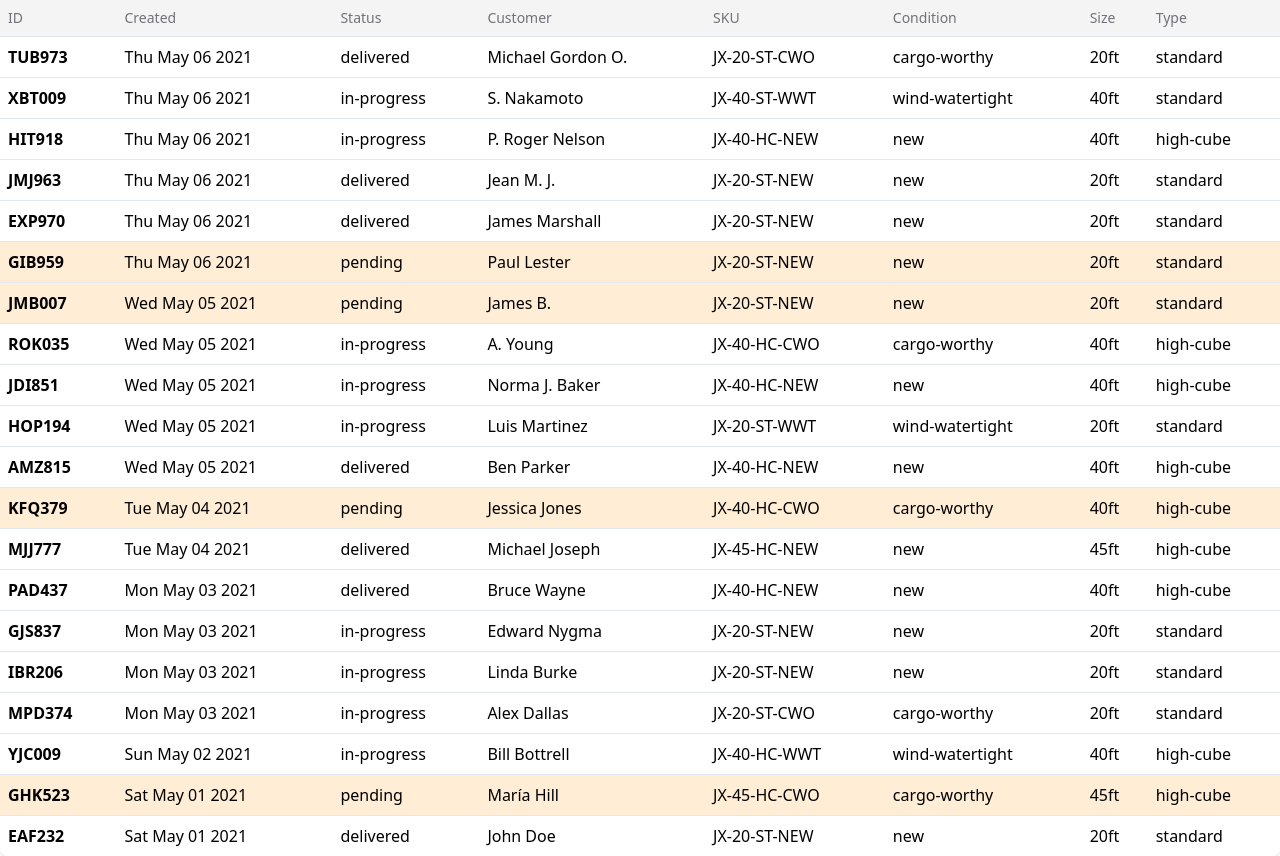
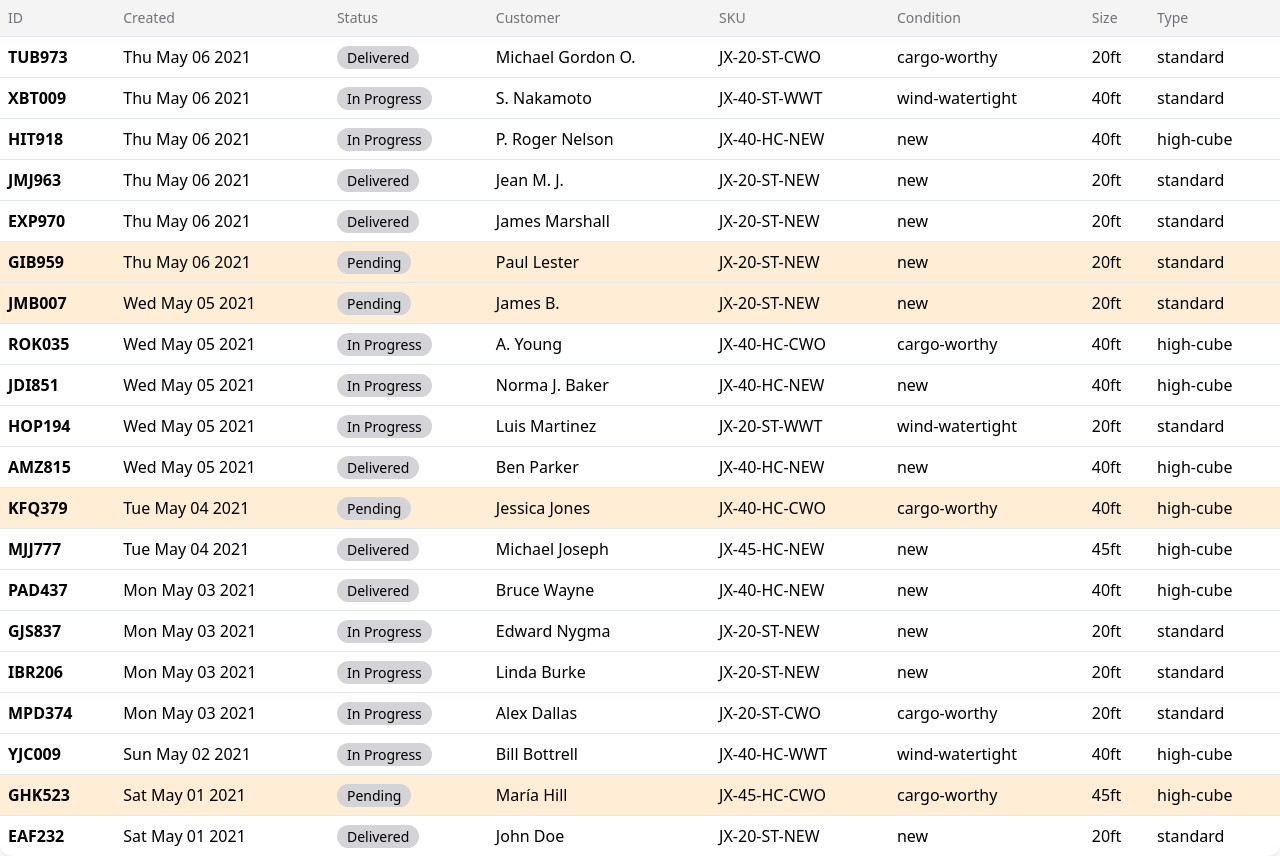
Before and after one commit to MstrZhang/boxhub-exercise, a React (Vite) app: page / in a window 1280 px wide. Built offline with nearby package versions, Linux system fonts and the light colour scheme.

Commit message:
add badge component and tweak types / styles

```diff
--- /dev/null
+++ b/src/@types/Status.ts
@@ -0,0 +1,11 @@
+export enum Status {
+  Delivered = 'delivered',
+  InProgress = 'in-progress',
+  Pending = 'pending',
+};
+
+export const StatusLabel = {
+  [Status.Delivered]: 'Delivered',
+  [Status.InProgress]: 'In Progress',
+  [Status.Pending]: 'Pending',
+};
--- /dev/null
+++ b/src/@types/index.ts
@@ -0,0 +1,2 @@
+export * from './Order';
+export * from './Status';
--- a/src/components/OrdersTable/OrdersTable.tsx
+++ b/src/components/OrdersTable/OrdersTable.tsx
@@ -1,10 +1,9 @@
 // for demonstration:
 // normally, i would import these from a separate / pre-existing design system package
 // for the purposes of this project, i am building them from scratch
-import { Card, Table } from '../../design-components';
-
-import type { Order } from '../../@types/Order';
-import { Status } from './types';
+import { Card, Table, Badge } from '../../design-components';
+import { Status, Order } from '../../@types';
+import { statusToBadgeStatus, getStatusLabel } from './utils';
 
 interface OrdersTableProps {
   orders: Order[];
@@ -33,7 +32,11 @@ export function OrdersTable({ orders }: OrdersTableProps) {
             <Table.Row key={id} highlighted={order.status === Status.Pending}>
               <Table.Cell className="font-semibold">{id}</Table.Cell>
               <Table.Cell>{new Date(created).toDateString()}</Table.Cell>
-              <Table.Cell>{status}</Table.Cell>
+              <Table.Cell>
+                <Badge status={statusToBadgeStatus(status)}>
+                  {getStatusLabel(status as Status)}
+                </Badge>
+              </Table.Cell>
               <Table.Cell>{customer}</Table.Cell>
               <Table.Cell>{sku}</Table.Cell>
               <Table.Cell>{condition}</Table.Cell>
--- a/src/components/OrdersTable/types.ts
+++ /dev/null
@@ -1,5 +0,0 @@
-export enum Status {
-  Delivered = 'delivered',
-  InProgress = 'in-progress',
-  Pending = 'pending',
-};
--- /dev/null
+++ b/src/components/OrdersTable/utils.ts
@@ -0,0 +1,16 @@
+import { Status, StatusLabel } from '../../@types/Status';
+
+export const statusToBadgeStatus = (status?: string) => {
+  switch (status) {
+    case Status.Delivered:
+      return 'success';
+    case Status.InProgress:
+      return 'attention';
+    case Status.Pending:
+      return 'warning';
+  }
+};
+
+export const getStatusLabel = (status: Status) => {
+  return StatusLabel[status];
+}
--- /dev/null
+++ b/src/design-components/Badge/Badge.tsx
@@ -0,0 +1,19 @@
+import type { ReactNode } from 'react';
+import classNames from 'classnames';
+
+interface BadgeProps {
+  children?: ReactNode;
+  status?: 'success' | 'attention' | 'warning';
+}
+
+export function Badge({ children, status }: BadgeProps) {
+  const badgeClassNames = classNames({
+    'inline px-2.5 py-0.5 rounded-full text-center text-sm bg-zinc-300': true,
+    'bg-green-400': status === 'success',
+    'bg-yellow-400': status === 'attention',
+    'bg-orange-400': status === 'warning',
+    'bg-zinc-300': !status,
+  });
+
+  return <div className={badgeClassNames}>{children}</div>;
+}
--- a/src/design-components/Card/Card.tsx
+++ b/src/design-components/Card/Card.tsx
@@ -3,5 +3,5 @@ interface CardProps {
 }
 
 export function Card({ children }: CardProps) {
-  return <div className="rounded-lg shadow-lg">{children}</div>;
+  return <div className="rounded-xl shadow-lg">{children}</div>;
 }
--- a/src/design-components/Table/Table.tsx
+++ b/src/design-components/Table/Table.tsx
@@ -8,7 +8,7 @@ interface TableProps {
 
 export function Table({ headings, children }: TableProps) {
   return (
-    <table className="w-full table-auto border-collapse overflow-scroll">
+    <table className="w-full border-collapse overflow-scroll">
       <thead className="bg-zinc-100 text-left text-sm text-zinc-500">
         <tr>
           {headings.map((heading: { title: string }, index: number) => {
--- a/src/design-components/index.ts
+++ b/src/design-components/index.ts
@@ -1,2 +1,3 @@
 export { Table } from './Table/Table';
 export { Card } from './Card/Card';
+export { Badge } from './Badge/Badge';
```
